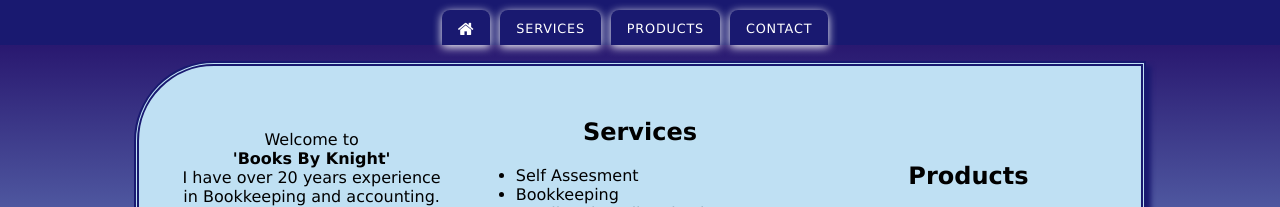
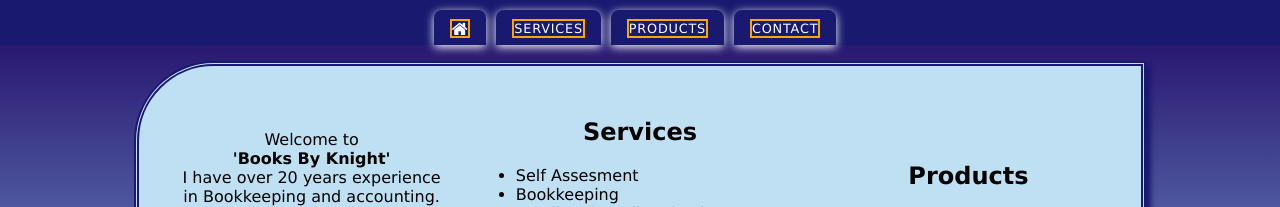
Before and after one commit to Dexter-247/BookksbyKnight.github.io, a plain HTML site: page Home.html in a window 1280 px wide. Shown: the part 287-494 px from the top of the page. Drawn offline with nearby package versions, Linux system fonts and the light colour scheme.

Commit message:
Update home.css
update

```diff
--- a/home.css
+++ b/home.css
@@ -73,6 +73,8 @@ img{
 
 }
 .nav-tab{
+
+
 margin-top: .15em;
 margin-right: 10px;
     padding: .5em 1em;
@@ -94,8 +96,11 @@ margin-right: 10px;
 }
 
 .nav-link{
+    margin: 0 auto;
+
     letter-spacing: .05rem;
     font-size: .8rem;
+   border: orange 2px solid;
     color: white;
     text-decoration: none;
     text-transform: uppercase;
@@ -196,6 +201,7 @@ margin-right: 10px;
 
 }
 
+
 .toggle{
 
 
@@ -203,6 +209,7 @@ margin-right: 10px;
 }
 
 .toggle-tab{
+    display: none;
     padding: .5em 1em ;
     align-self: center;
 
```
